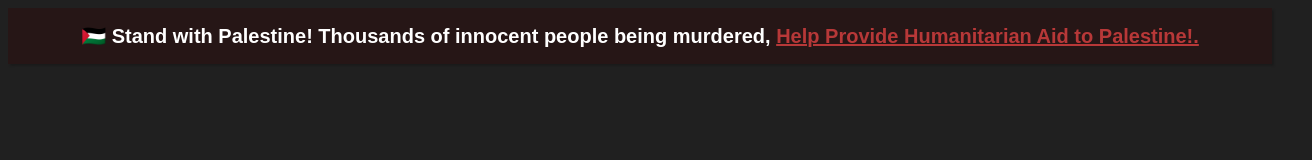
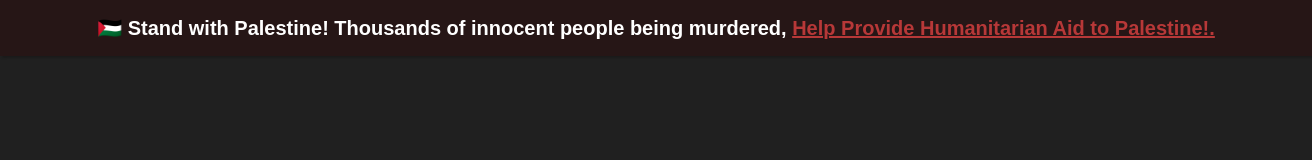
Before and after one commit to careless10/pl-support, a plain HTML site: page index.html in a window 1280 px wide. Shown: the whole page, 1312 px wide, since content can reach past the window. Drawn offline with Linux system fonts and the light colour scheme.

Commit message:
updating the code

```diff
--- a/index.html
+++ b/index.html
@@ -9,10 +9,10 @@
     <div
       style="
         padding: 16px;
-        display: absolute;
+        position: absolute;
         top: 0;
         left: 0;
-        width: 100wh;
+        width: 100%;
         background-color: rgb(38, 22, 22);
         color: white;
         font-family: Arial, Helvetica, sans-serif;
@@ -35,8 +35,9 @@
           <a
             style="color: rgb(183, 56, 56)"
             href="https://bit.ly/save-palestine-code"
-            >Help Provide Humanitarian Aid to Palestine!.</a
           >
+            Help Provide Humanitarian Aid to Palestine!.
+          </a>
         </p>
       </div>
     </div>
```
Also changed, not shown: 1 other file.
